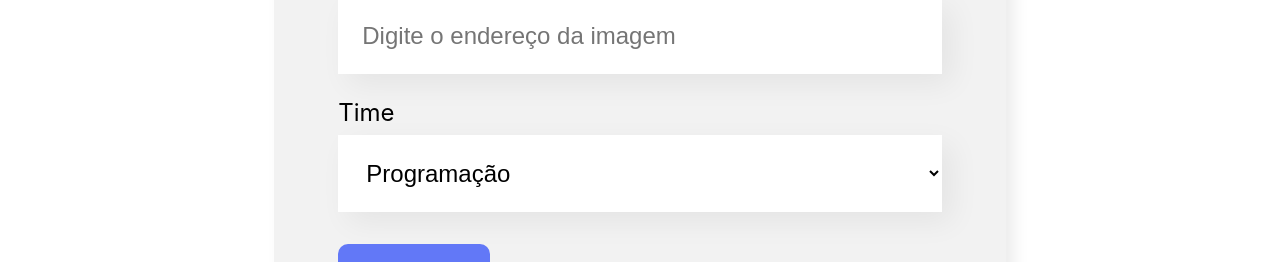
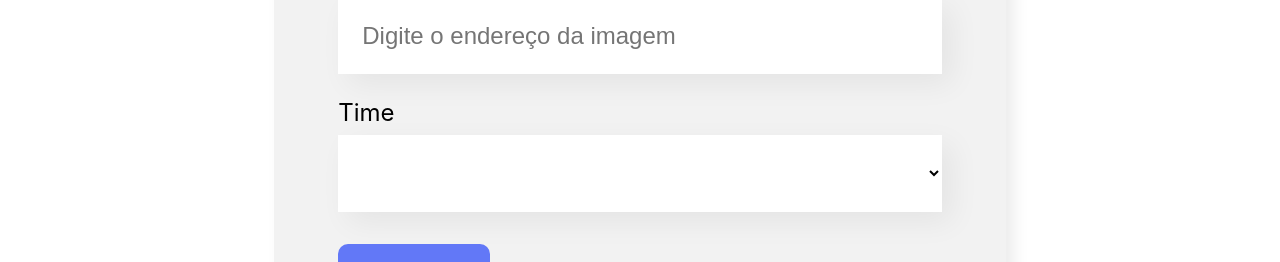
Before and after one commit to geyzaa/organograma-alura, a React (Create React App) app: page / in a window 1280 px wide. Shown: the part 1000-1262 px from the top of the page. Built offline with nearby package versions, Linux system fonts and the light colour scheme.

Commit message:
corrigindo erros

```diff
--- a/src/App.js
+++ b/src/App.js
@@ -52,7 +52,6 @@
   const [colaboradores, setColaboradores] = useState([])
 
   const aoNovoColaboradorAdicionado = (colaborador) => {
-    console.log(colaborador)
     setColaboradores([...colaboradores, colaborador])
   }
 
--- a/src/componentes/Colaborador/index.js
+++ b/src/componentes/Colaborador/index.js
@@ -1,9 +1,9 @@
 import './Colaborador.css'
 
-const Colaborador = ({nome, imagem, cargo}) => {
+const Colaborador = ({nome, imagem, cargo, corDeFundo}) => {
     return (
         <div className='colaborador'>
-            <div className='cabecalho'>
+            <div className='cabecalho' style={{ backgroundColor: corDeFundo }}>
                 <img src={imagem} alt={nome} />
             </div>
             <div className='rodape'>
--- a/src/componentes/ListaSuspensa/index.js
+++ b/src/componentes/ListaSuspensa/index.js
@@ -4,7 +4,8 @@
     return (
         <div className='lista-suspensa'>
             <label>{props.label}</label>
-            <select onChange={ evento => props.aoAlterado(evento.target.value)} required={props.required} value={props.value}>
+            <select onChange={ evento => props.aoAlterado(evento.target.value)} required={props.required} value={props.valor}>
+                <option value=""></option>
                 {props.itens.map(item => <option key={item}>{item}</option>)}
             </select>
         </div>
--- a/src/componentes/Time/index.js
+++ b/src/componentes/Time/index.js
@@ -8,7 +8,7 @@
         (props.colaboradores.length > 0) ? <section className='time' style={css}>
             <h3 style={{borderColor: props.corPrimaria}}>{props.nome}</h3>
             <div className='colaboradores'>
-                {props.colaboradores.map(colaborador => <Colaborador nome={colaborador.nome} cargo={colaborador.cargo} imagem={colaborador.imagem}/>)}
+                {props.colaboradores.map(colaborador => <Colaborador corDeFundo={props.corPrimaria} key={colaborador.nome} nome={colaborador.nome} cargo={colaborador.cargo} imagem={colaborador.imagem}/>)}
             </div>
 
         </section>
```
